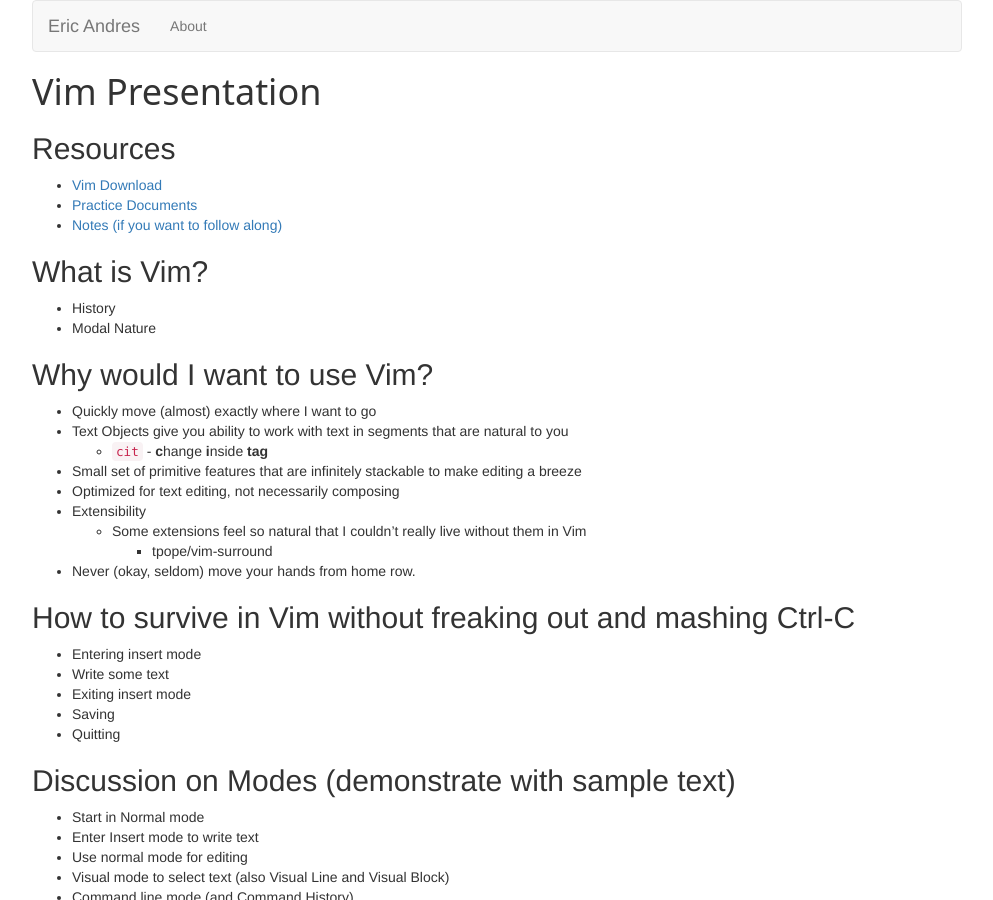
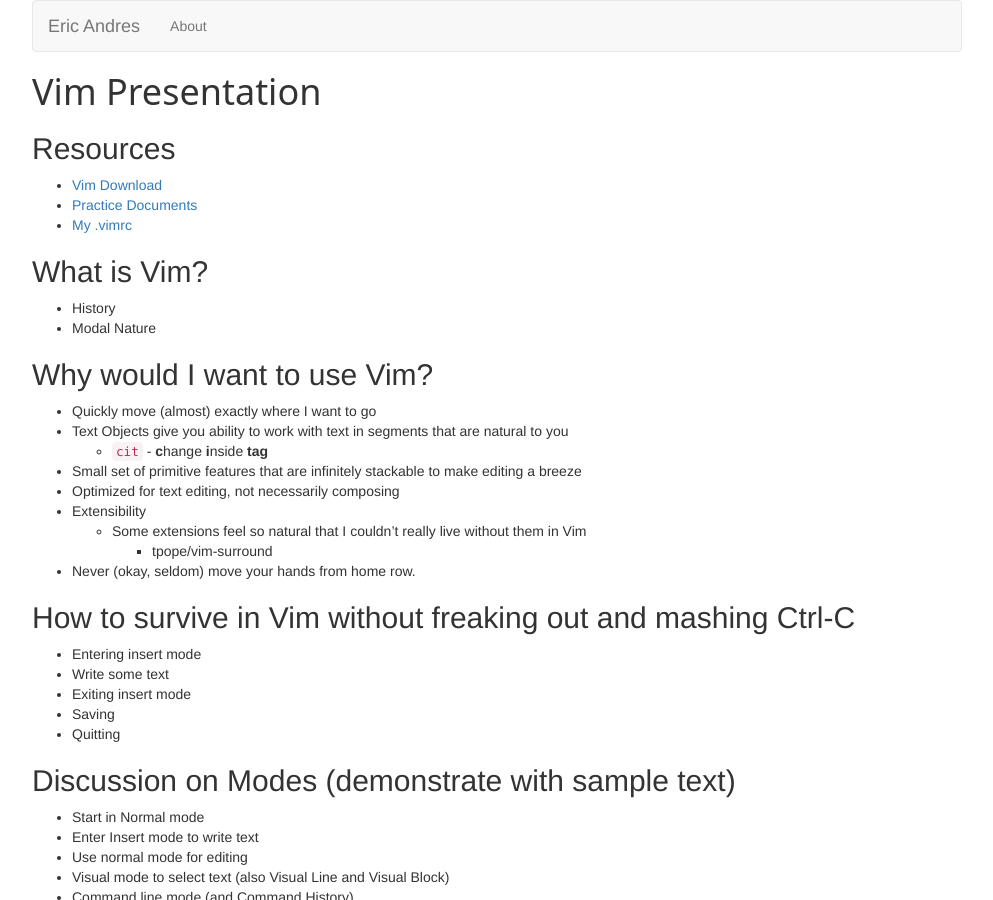
Before and after one commit to emandres/emandres.github.io, a Jekyll site: the page built from _posts/2014-03-15-vim-presentation.markdown, in a window 1280 px wide and 900 px high. Shown: the whole window, without its empty margins (143-1136 px from the left). Built offline with Jekyll 4.4.1, drawn with Linux system fonts in a browser that asks for light colours; nearby versions of some CDN libraries.

Commit message:
Remove self-referencing link, add link to .vimrc

```diff
--- a/_posts/2014-03-15-vim-presentation.markdown
+++ b/_posts/2014-03-15-vim-presentation.markdown
@@ -11,7 +11,7 @@
 ---------
 * [Vim Download](http://www.vim.org/download.php)
 * [Practice Documents](http://github.com/emandres/vim-presentation)
-* [Notes (if you want to follow along)](/2014/03/15/vim-presentation.html)
+* [My .vimrc](http://github.com/emandres/dotfiles)
 
 What is Vim?
 ------------
```
Also changed, not shown: other parts of _posts/2014-03-15-vim-presentation.markdown (+2 -2 lines).
